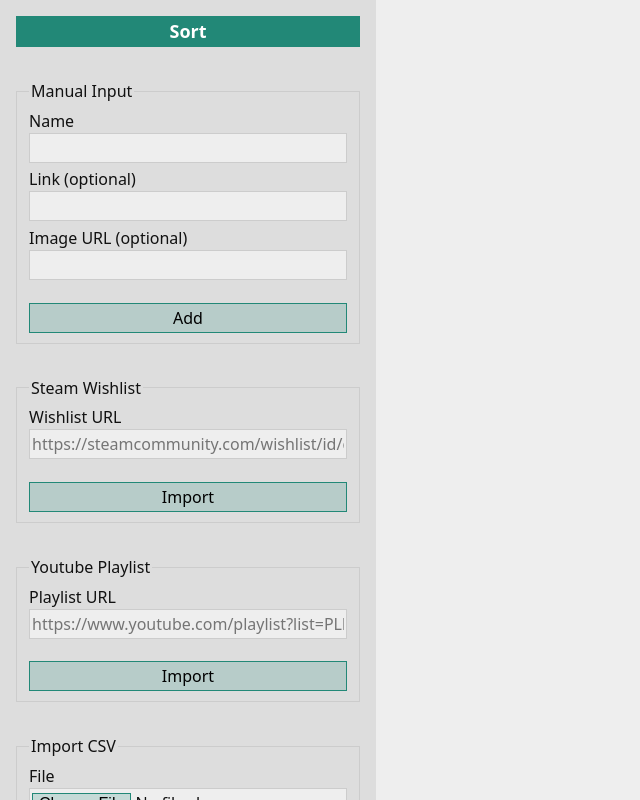
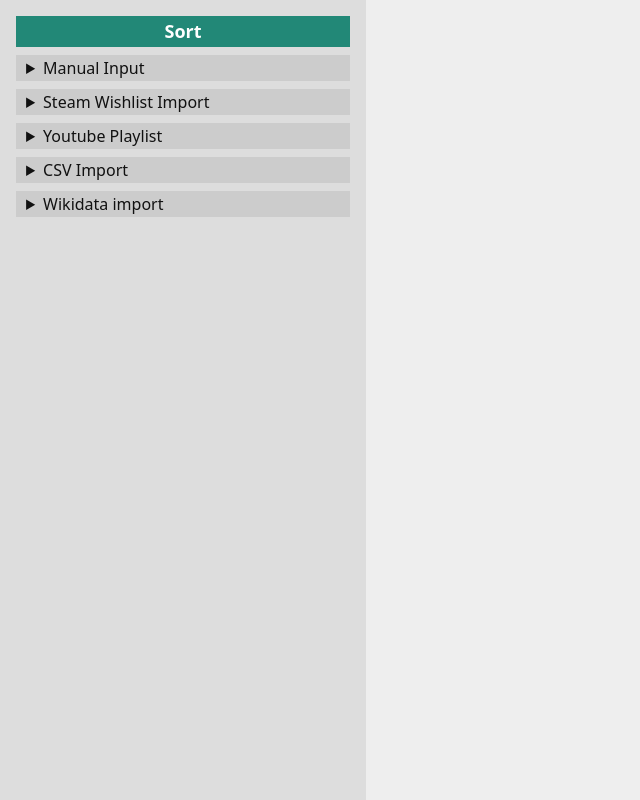
Before and after one commit to arguablykomodo/sorter, a SvelteKit app: page / in a window 1280 px wide. Shown: the whole page, without its empty margins (0-640 px from the left). Built offline with nearby package versions, Linux system fonts and the light colour scheme.

Commit message:
feat: collapsible importers

```diff
--- a/src/lib/CsvImport.svelte
+++ b/src/lib/CsvImport.svelte
@@ -20,6 +20,8 @@
   }
 </script>
 
+<details>
+  <summary>CSV Import</summary>
   <form
     onsubmit={(e) => {
       e.preventDefault();
@@ -27,7 +29,6 @@
     }}
   >
     <fieldset>
-    <legend>Import CSV</legend>
       <label>
         File
         <input type="file" name="file" bind:files required />
@@ -46,3 +47,4 @@
       {/await}
     </fieldset>
   </form>
+</details>
--- a/src/lib/ManualImport.svelte
+++ b/src/lib/ManualImport.svelte
@@ -1,11 +1,13 @@
 <script lang="ts">
-  import {type ItemData} from "$lib/Item.svelte";
+  import { type ItemData } from "$lib/Item.svelte";
 
   const { onImport }: { onImport: (items: ItemData[]) => void } = $props();
 
   let newItem: ItemData = $state({ name: "" });
 </script>
 
+<details>
+  <summary>Manual Input</summary>
   <form
     onsubmit={(e) => {
       e.preventDefault();
@@ -14,7 +16,6 @@
     }}
   >
     <fieldset>
-    <legend>Manual Input</legend>
       <label>
         Name
         <input type="text" name="name" bind:value={newItem.name} required />
@@ -30,3 +31,4 @@
       <input type="submit" value="Add" />
     </fieldset>
   </form>
+</details>
--- a/src/lib/SteamImport.svelte
+++ b/src/lib/SteamImport.svelte
@@ -18,6 +18,8 @@
   }
 </script>
 
+<details>
+  <summary>Steam Wishlist Import</summary>
   <form
     onsubmit={(e) => {
       e.preventDefault();
@@ -25,7 +27,6 @@
     }}
   >
     <fieldset>
-    <legend>Steam Wishlist</legend>
       <label>
         Wishlist URL
         <input
@@ -44,3 +45,4 @@
       {/await}
     </fieldset>
   </form>
+</details>
--- a/src/lib/WikidataImport.svelte
+++ b/src/lib/WikidataImport.svelte
@@ -18,6 +18,8 @@
   }
 </script>
 
+<details>
+  <summary>Wikidata import</summary>
   <form
     onsubmit={(e) => {
       e.preventDefault();
@@ -25,7 +27,6 @@
     }}
   >
     <fieldset>
-    <legend>Wikidata (advanced)</legend>
       <label>
         SPARQL Query
         <textarea
@@ -51,3 +52,4 @@
       {/await}
     </fieldset>
   </form>
+</details>
--- a/src/lib/YoutubeImport.svelte
+++ b/src/lib/YoutubeImport.svelte
@@ -18,6 +18,8 @@
   }
 </script>
 
+<details>
+  <summary>Youtube Playlist</summary>
   <form
     onsubmit={(e) => {
       e.preventDefault();
@@ -25,7 +27,6 @@
     }}
   >
     <fieldset>
-    <legend>Youtube Playlist</legend>
       <label>
         Playlist URL
         <input
@@ -44,3 +45,4 @@
       {/await}
     </fieldset>
   </form>
+</details>
--- a/src/routes/+page.svelte
+++ b/src/routes/+page.svelte
@@ -104,7 +104,7 @@
 <style>
   main {
     display: grid;
-    grid-template-columns: max-content 1fr;
+    grid-template-columns: 40ch 1fr;
     grid-template-rows: 100vh;
   }
 
@@ -112,7 +112,7 @@
     padding: 1rem;
     display: flex;
     flex-direction: column;
-    gap: 2rem;
+    gap: 0.5rem;
     background: var(--secondary-bg);
     overflow-y: auto;
   }
--- a/static/style.css
+++ b/static/style.css
@@ -65,7 +65,8 @@
   display: flex;
   flex-direction: column;
   gap: 0.5ch;
-  border: 1px solid var(--tertiary-bg);
+  border: none;
+  border-top: 1px solid var(--tertiary-bg);
 }
 
 fieldset label {
@@ -74,7 +75,7 @@
 }
 
 input[type=submit] {
-  margin-top: 2ch;
+  margin-top: 1ch;
 }
 
 progress {
@@ -95,3 +96,13 @@
 ::-webkit-progress-value {
   background: var(--accent-bg);
 }
+
+details {
+  border: 1px solid var(--tertiary-bg);
+}
+
+summary {
+  padding-inline-start: 1ch;
+  background: var(--tertiary-bg);
+  cursor: pointer;
+}
```
Lines whose indentation alone changed are shown as unchanged.
